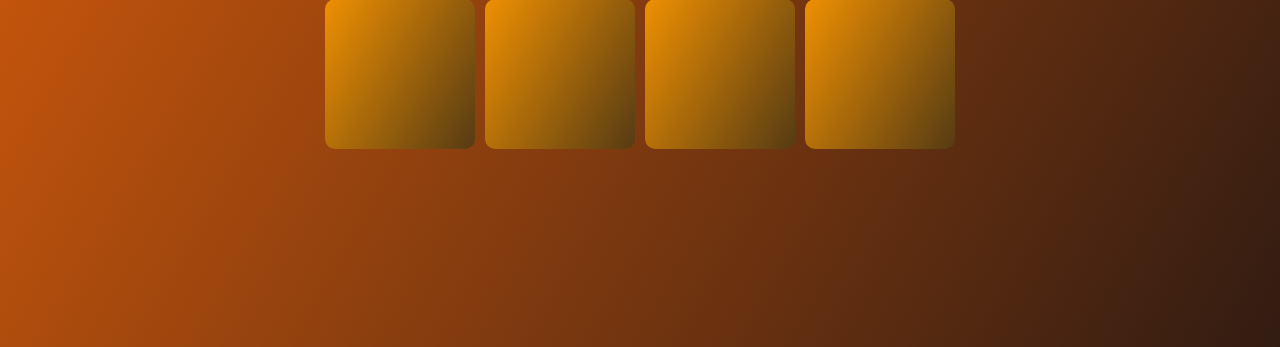
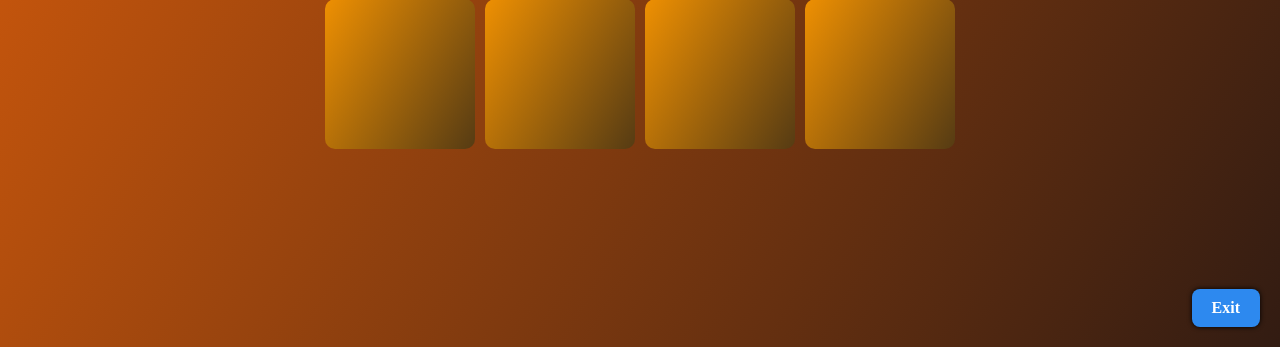
Before and after one commit to ellywklt/projet-nird, a Flask app: page /MEMORY in a window 1280 px wide. Shown: the part 453-800 px from the top of the page. Run offline with Flask 3, Linux system fonts and the light colour scheme.

Commit message:
ajout bouton exit

```diff
--- a/flask_app/static/css/style_game.css
+++ b/flask_app/static/css/style_game.css
@@ -91,3 +91,23 @@ body {
     animation: zoomIn 2s forwards; /* applique le zoom */
     cursor: pointer; /* indique que c'est cliquable */
 }
+
+#exit-button {
+    position: fixed;
+    bottom: 20px;
+    right: 20px;
+    background-color: #2d89ef;
+    color: white;
+    padding: 10px 20px;
+    border-radius: 8px;
+    text-decoration: none;
+    font-weight: bold;
+    box-shadow: 0 0 5px #000;
+    z-index: 1001;
+    transition: background-color 0.3s;
+    cursor: pointer;
+}
+
+#exit-button:hover {
+    background-color: #1b5dab;
+}
--- a/flask_app/templates/JEU.html
+++ b/flask_app/templates/JEU.html
@@ -17,6 +17,9 @@
 <!-- Conteneur pour l'image finale -->
 <div id="final-image"></div>
 
+<a id="exit-button" href="{{ url_for('home') }}">Exit</a>
+
+
 <script src="{{ url_for('static', filename='js/game.js') }}"></script>
 </body>
 </html>
```
